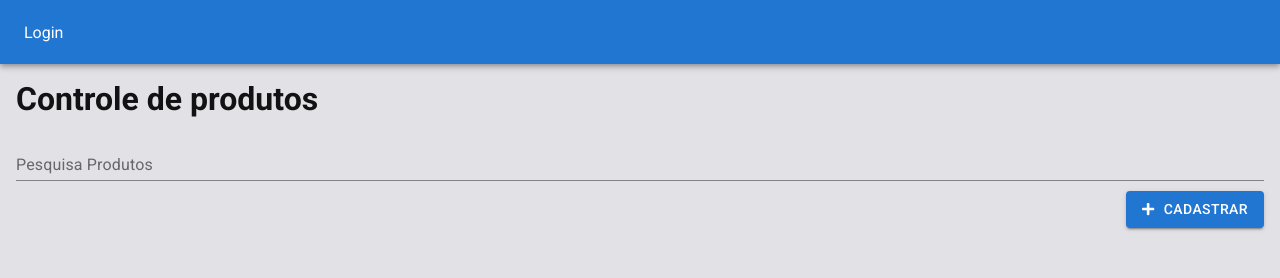
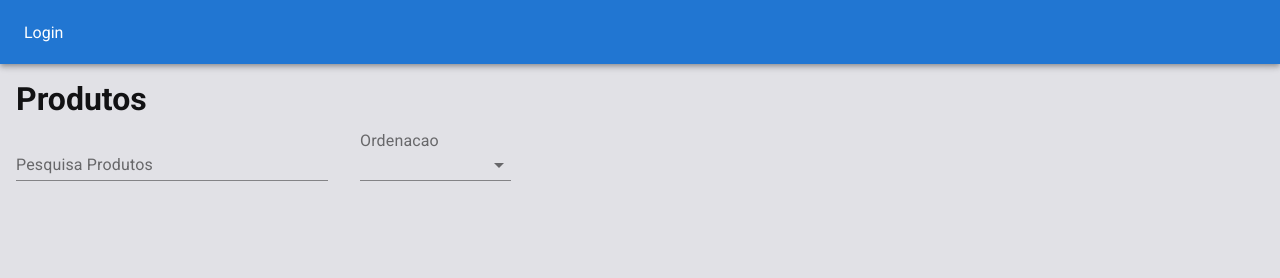
Before and after one commit to OdairFTeixeira/hackathon-web-project, a Next.js app: page /produtosLoja in a window 1280 px wide. Shown: the top 278 px of the page. Built offline with nearby package versions, Linux system fonts and the light colour scheme.

Commit message:
Adicionado filtro de ordenacao

```diff
--- a/src/pages/produtosLoja.tsx
+++ b/src/pages/produtosLoja.tsx
@@ -1,17 +1,21 @@
-import { FontAwesomeIcon } from '@fortawesome/react-fontawesome';
-import { AppBar, Button, TextField, Toolbar } from '@material-ui/core';
+import { AppBar, InputLabel, Select, TextField, Toolbar } from '@material-ui/core';
 import React, { useState, useEffect } from 'react';
 import Produto from '../components/produto';
 import styles from '../styles/pages/produtosLoja.module.css';
-import { faPlus } from '@fortawesome/free-solid-svg-icons';
 
 const ProdutosLoja: React.FC = () => {
   const [filtro, setFiltro] = useState('');
   const [produtos, setProdutos] = useState([]);
+  const [ordenacao, setOrdenacao] = useState('');
 
-  const filtraProdutos = event => {
+  const handleFiltro = event => {
     setProdutos(produtosMockedList.filter(produto => produto.nome.toLowerCase().startsWith(event.target.value.toLowerCase())));
     setFiltro(event.target.value);
+  }
+
+  const handleOrdenacao = event => {
+    //Fazer requisicao ordenando conforme value
+    setOrdenacao(event.target.value);
   }
 
   const produtosMockedList = [
@@ -59,17 +63,28 @@ const ProdutosLoja: React.FC = () => {
       </Toolbar>
     </AppBar>
     <div className={styles.containerTopo}>
-      <h1>Controle de produtos</h1>
+      <h1>Produtos</h1>
       <div className={styles.containerFiltro}>
-        <TextField className={styles.filtro} value={filtro} onChange={event => filtraProdutos(event)} id="standard-basic" label="Pesquisa Produtos" />
-      </div>
-      <div className={styles.botao}>
-        <Button variant="contained" color="secondary">
-          <div className={styles.plusIcon}>
-            <FontAwesomeIcon icon={faPlus} />
-          </div>
-           Cadastrar
-        </Button>
+        <TextField
+        className={styles.filtro}
+        value={filtro}
+        onChange={event => handleFiltro(event)}
+        id="standard-basic"
+        label="Pesquisa Produtos" />
+        <div className={styles.ordenacao}>
+          <InputLabel htmlFor="age-native-simple">Ordenacao</InputLabel>
+          <Select
+            native
+            value={ordenacao}
+            onChange={event => handleOrdenacao(event)}
+
+          >
+            <option aria-label="None" value="" />
+            <option value="ME">Menor Preço</option>
+            <option value="MA">Maior Preço</option>
+            <option value="OA">Ordem Alfabética</option>
+          </Select>
+        </div>
       </div>
     </div>
 
@@ -86,6 +101,4 @@ const ProdutosLoja: React.FC = () => {
 }
 
 
-
-
 export default ProdutosLoja;
--- a/src/styles/pages/produtosLoja.module.css
+++ b/src/styles/pages/produtosLoja.module.css
@@ -13,21 +13,16 @@
     padding: 1rem;
 }
 
-.botao {
+.containerFiltro {
     display: flex;
-    justify-content: flex-end;
-    width: 100%;
-    margin-top: 10px;
-}
-
-.containerFiltro {
+    flex-direction: row;
     margin-top: 15px;
 }
 
 .filtro {
-    width: 100%;
+    width: 25%;
 }
 
-.plusIcon {
-    margin-right: 10px;
+.ordenacao {
+    margin-left: 2rem;
 }
```
